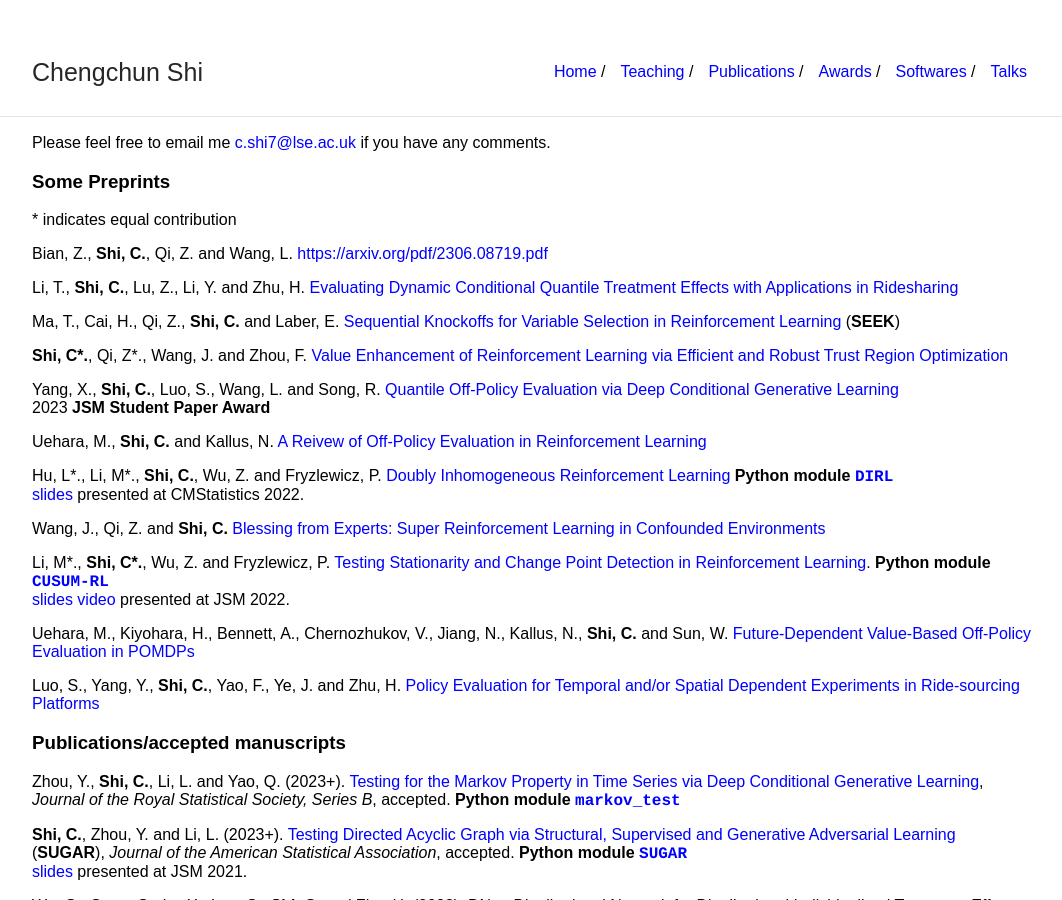
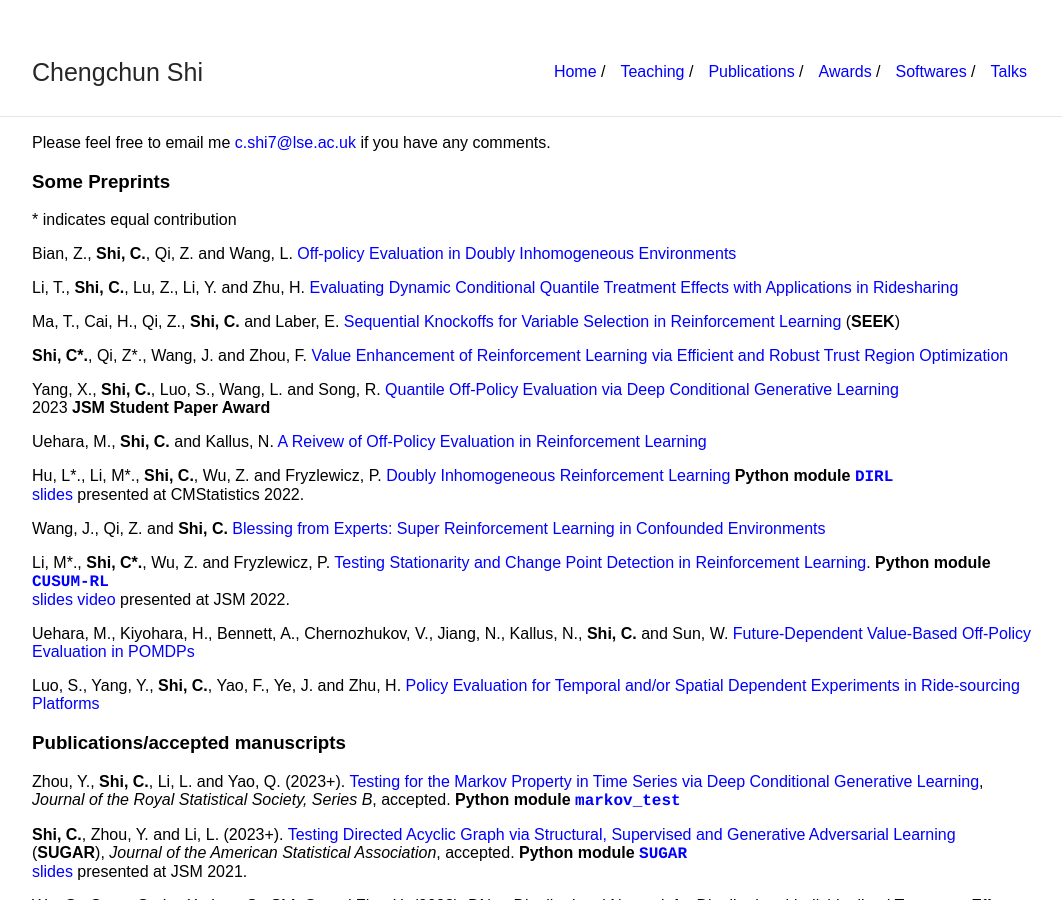
Before and after one commit to callmespring/callmespring.github.io, a Jekyll site: the page built from publication.md, in a window 1280 px wide and 900 px high. Shown: the whole window, without its empty margins (108-1170 px from the left). Built offline with Jekyll 4.4.1, drawn with Linux system fonts in a browser that asks for light colours.

Commit message:
Update publication.md

```diff
--- a/publication.md
+++ b/publication.md
@@ -11,7 +11,8 @@
 
 \* indicates equal contribution
 
-Bian, Z., **Shi, C.**, Qi, Z. and Wang, L. [https://arxiv.org/pdf/2306.08719.pdf](https://arxiv.org/pdf/2306.08719.pdf)
+Bian, Z., **Shi, C.**, Qi, Z. and Wang, L. [Off-policy Evaluation in Doubly
+Inhomogeneous Environments](https://arxiv.org/pdf/2306.08719.pdf)
 
 Li, T., **Shi, C.**, Lu, Z., Li, Y. and Zhu, H. [Evaluating Dynamic Conditional Quantile Treatment Effects with Applications in Ridesharing](https://arxiv.org/abs/2305.10187)
 
```
